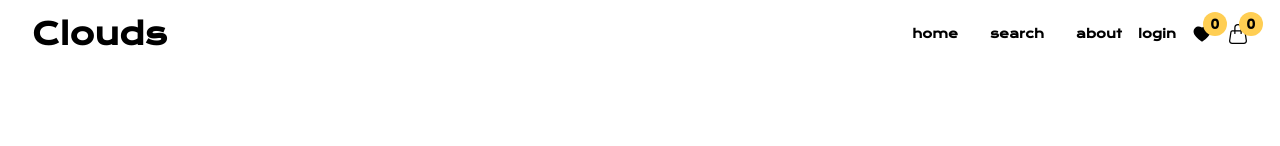
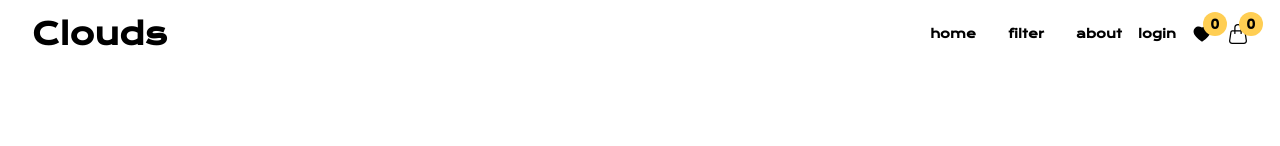
Before and after one commit to omarelkamah/Clouds-MakeUp-Next-Js-App, a Next.js app: page /about in a window 1280 px wide. Shown: the top 146 px of the page. Built offline with nearby package versions, Linux system fonts and the light colour scheme; no server answers.

Commit message:
change search name

```diff
--- a/components/layout/Menue.jsx
+++ b/components/layout/Menue.jsx
@@ -29,7 +29,7 @@ const Menue = ({
           <a onClick={() => setShowMenue(false)}>home</a>
         </Link>
         <Link href='/search'>
-          <a onClick={() => setShowMenue(false)}>search</a>
+          <a onClick={() => setShowMenue(false)}>filter</a>
         </Link>
         <Link href='/about'>
           <a onClick={() => setShowMenue(false)}>about</a>
--- a/components/layout/Navbar.jsx
+++ b/components/layout/Navbar.jsx
@@ -21,7 +21,7 @@ const Navbar = () => {
       <div className='hidden sm:flex items-center gap-4'>
         <div className='text-xs flex gap-8'>
           <Link href='/'>home</Link>
-          <Link href='/search'>search</Link>
+          <Link href='/search'>filter</Link>
           <Link href='/about'>about</Link>
         </div>
         {session ? (
```
